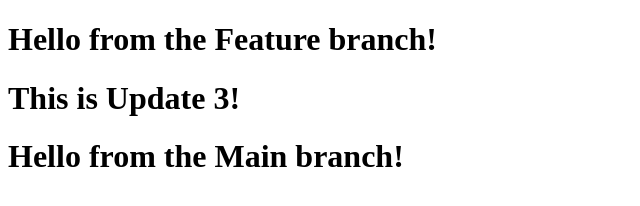
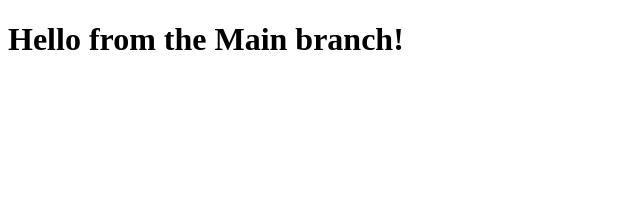
Before and after one commit to iamjiten2506/test-codebuild-app, a plain HTML site: page index.html in a window 1280 px wide. Shown: the whole page, without its empty margins (0-640 px from the left). Drawn offline with Linux system fonts and the light colour scheme.

Commit message:
Update index.html

```diff
--- a/index.html
+++ b/index.html
@@ -4,8 +4,6 @@
   <title>Test App</title>
 </head>
 <body>
-  <h1>Hello from the Feature branch!</h1>
-  <h1>This is Update 3!</h1>
-  <h1>Hello from the Main branch!</h1>
+   <h1>Hello from the Main branch!</h1>
 </body>
 </html>
```
